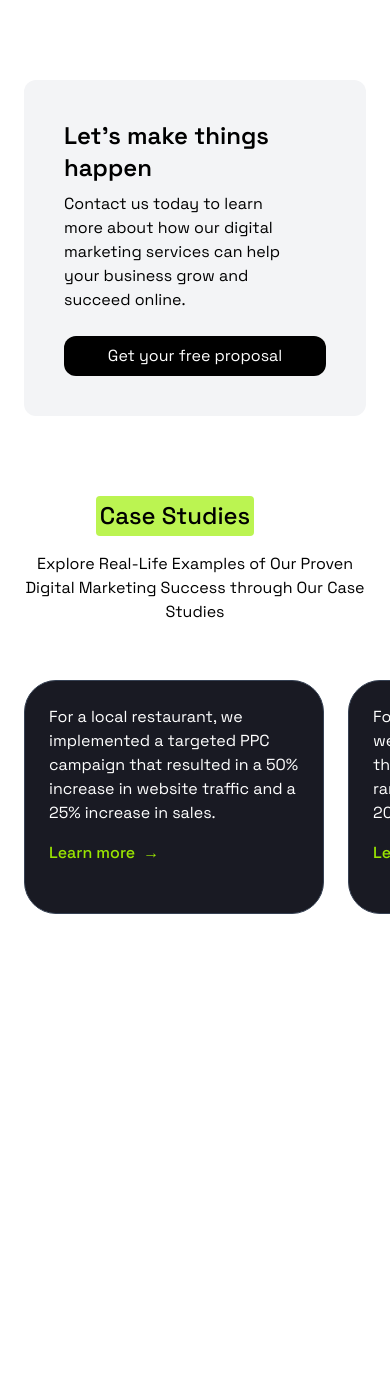
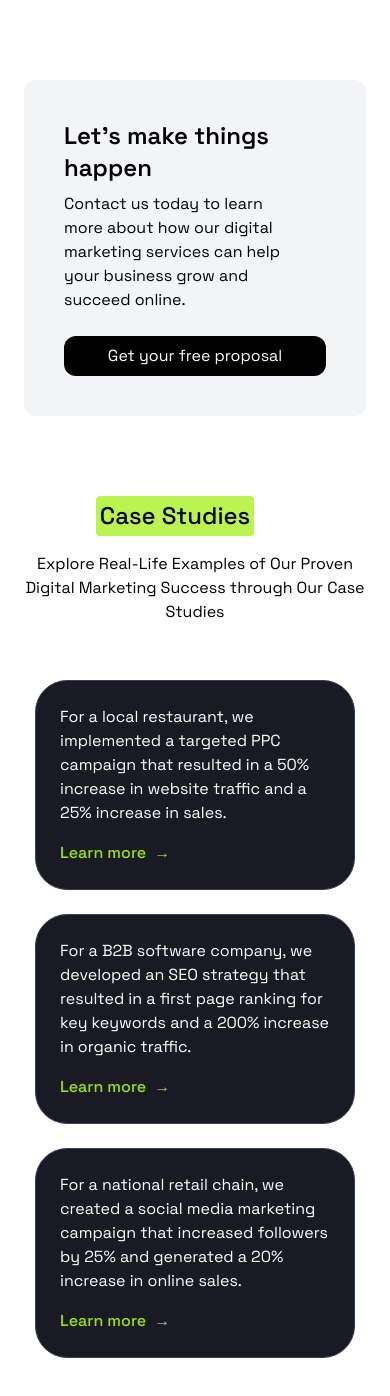
Before and after one commit to FahadBinQaiser/Positivus, a React (Vite) app: page / in a window 390 px wide. Shown: the top 1396 px of the page. Before the commit the page ends 1050 px from the top, so only its background shows below. Built offline with nearby package versions, Linux system fonts and the light colour scheme.

Commit message:
Cards layout form

```diff
--- a/src/caseStudy/case_study.jsx
+++ b/src/caseStudy/case_study.jsx
@@ -12,8 +12,8 @@ const CaseStudy = () => {
           </p>
         </div>
         {/* Mobile code for case studies */}
-        <div className="mobileCodeForCaseStudies flex md:hidden rounded-3xl text-white max-w-6xl mx-auto py-14 px-6 sm:px-0 overflow-x-auto overflow-hidden no-scrollbar">
-          <div className="flex flex-row gap-6 w-max">
+        <div className="mobileCodeForCaseStudies flex justify-center md:hidden rounded-3xl text-white max-w-6xl mx-auto py-14 sm:px-0">
+          <div className="flex flex-col gap-6 w-max">
             <div className="min-w-[300px] max-w-xs bg-[#191A23] p-6 rounded-4xl flex flex-col border border-gray-700">
               <p>
                 For a local restaurant, we implemented a targeted PPC campaign
```
